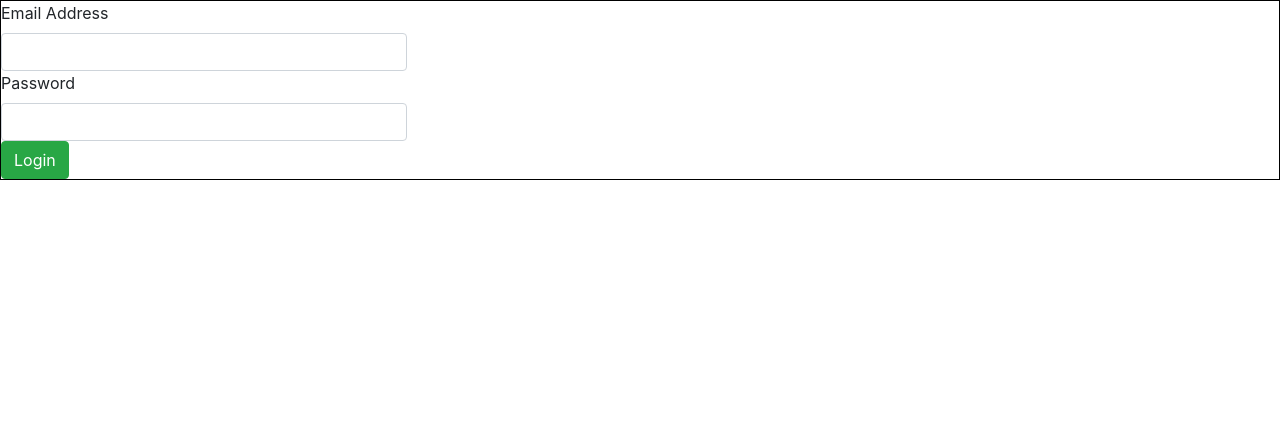
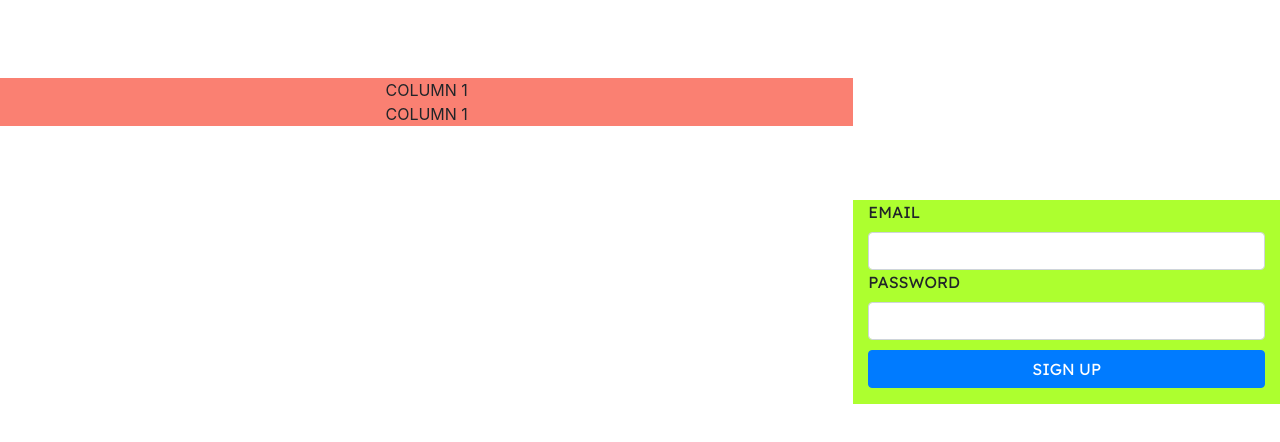
Before and after one commit to aryabhagwat/MovieDatabase, an Angular app: page / in a window 1280 px wide. Shown: the top 442 px of the page. Built offline with nearby package versions, Linux system fonts and the light colour scheme.

Commit message:
Added signup page component

```diff
--- a/src/app/app.component.html
+++ b/src/app/app.component.html
@@ -1 +1 @@
-<login-component></login-component>
+<signup-component></signup-component>
--- a/src/app/app.module.ts
+++ b/src/app/app.module.ts
@@ -4,12 +4,14 @@ import { BrowserModule } from '@angular/platform-browser';
 import { AppComponent } from './app.component';
 import { headerComponent } from './header/header.component';
 import { loginComponent } from './login/login.component';
+import { signupComponent } from './signup/signup.component';
 
 @NgModule({
   declarations: [
     AppComponent,
     headerComponent,
-    loginComponent
+    loginComponent,
+    signupComponent
   ],
   imports: [
     BrowserModule
--- /dev/null
+++ b/src/app/signup/signup.component.css
@@ -0,0 +1,26 @@
+body {
+    background-color: aqua;
+}
+
+.mainPage{
+    height: 100%;
+    margin-top: auto;
+    margin-bottom: auto;
+}
+
+form{
+    font-family: 'Lexend', sans-serif;
+
+}
+.background{
+    background-color: salmon;
+}
+
+.background2{
+    background-color: greenyellow;
+    top: 200px;
+}
+
+.spacer{
+    margin-top: 10px;
+}
--- /dev/null
+++ b/src/app/signup/signup.component.html
@@ -0,0 +1,39 @@
+<div class="container-fluid align-items-center justify-content-center">
+    <div class="row">
+        <div class="col">
+
+            <div class="row align-items-center ">
+                <div class="col-md-8 justify-content-center background">
+                    <div class="d-flex justify-content-center">
+                        COLUMN 1
+                    </div>
+                    <div class="d-flex justify-content-center">
+                        COLUMN 1
+                    </div>
+                </div>
+                <div class="col-md-4 background2">
+                    <form class="form-group">
+                        <div class="row">
+                            <div class="col-md-12">
+                                <label for="email">EMAIL</label>
+                                <input type="email" class="form-control" name="email">
+                            </div>
+                        </div>
+                        <div class="row">
+                            <div class="col-md-12">
+                                <label for="password">PASSWORD</label>
+                                <input type="password" class="form-control" name="password">
+                            </div>
+                        </div>
+                        <div class="row justify-content-end spacer">
+                            <div class="col">
+                                <button class="btn btn-primary btn-block" type="submit">SIGN UP</button>
+                            </div>
+                        </div>
+                    </form>
+                </div>
+            </div>
+
+        </div>
+    </div>
+</div>
--- /dev/null
+++ b/src/app/signup/signup.component.ts
@@ -0,0 +1,10 @@
+import { Component } from "@angular/core";
+
+@Component({
+    selector: 'signup-component',
+    templateUrl: './signup.component.html',
+    styleUrls: ['./signup.component.css']
+})
+export class signupComponent{
+
+}
--- a/src/styles.css
+++ b/src/styles.css
@@ -1,2 +1,3 @@
 /* You can add global styles to this file, and also import other style files */
-@import "~bootstrap/dist/css/bootstrap.css"
+@import "~bootstrap/dist/css/bootstrap.css";
+@import url('https://fonts.googleapis.com/css2?family=Lexend&family=Oswald&display=swap');
```
